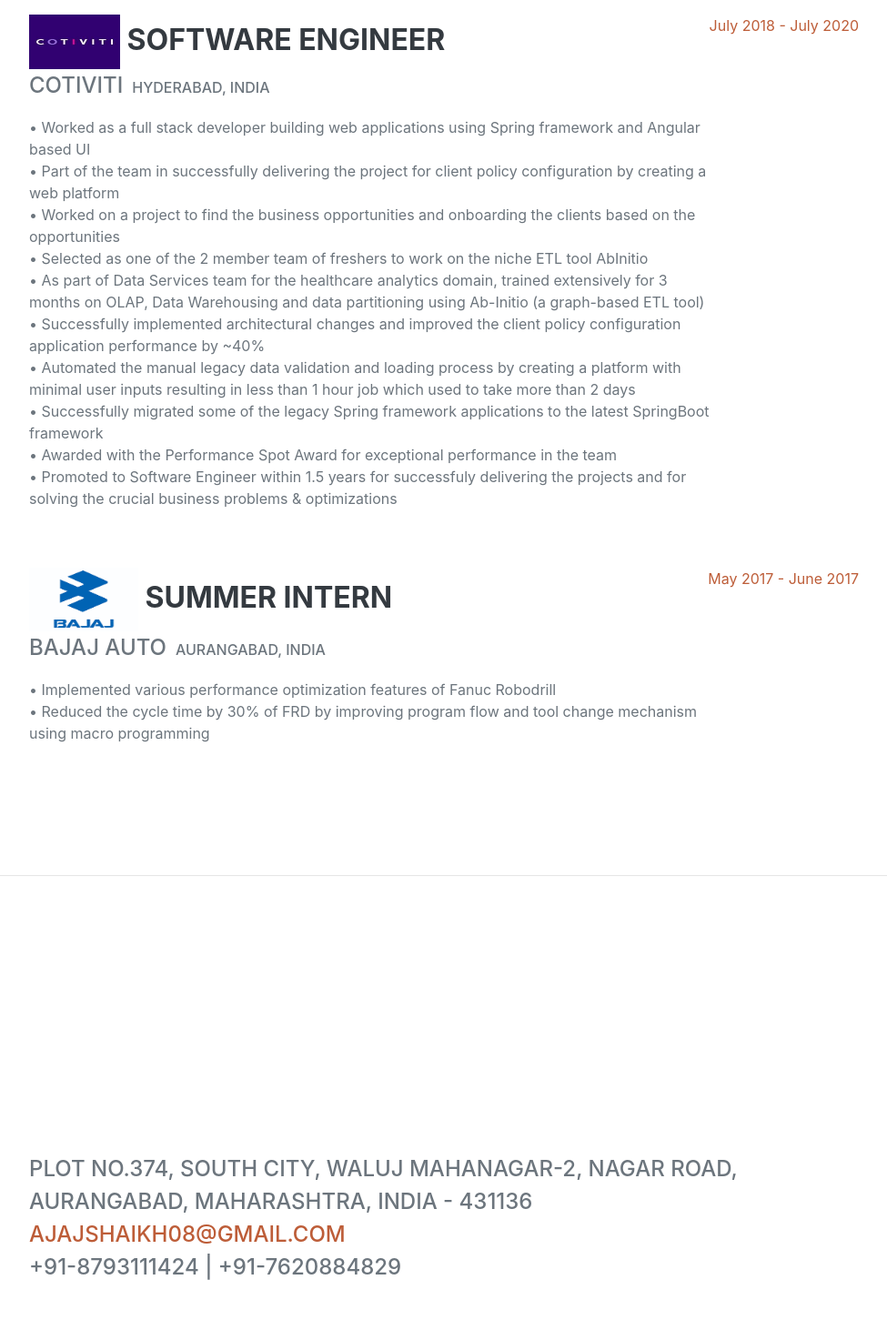
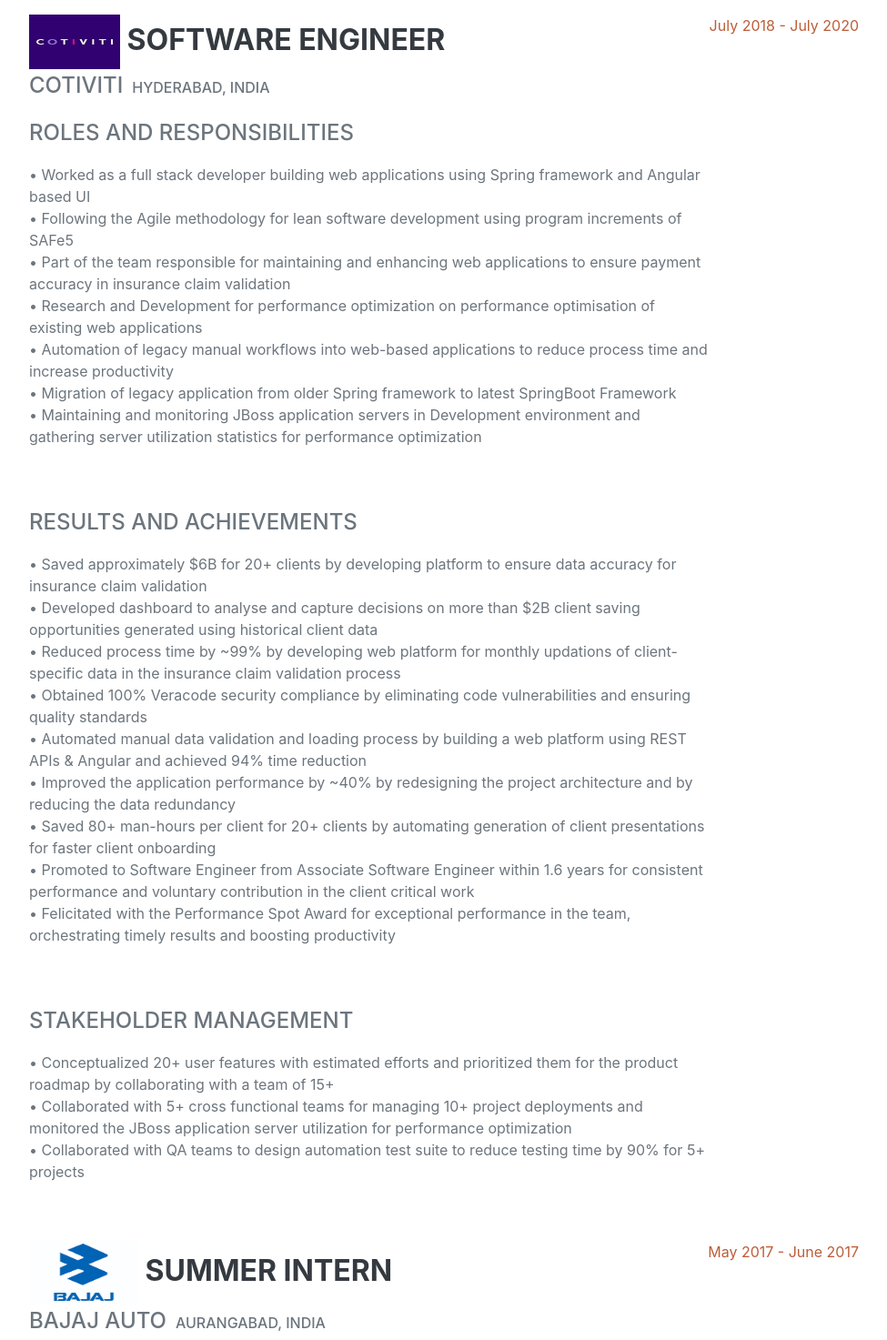
Before and after one commit to ajajshaikh/AjajShaikh.github.io, a plain HTML site: page index.html in a window 1280 px wide. Shown: the part 980-2453 px from the top of the page at 91% size, without its empty margins (288-1263 px from the left). Drawn offline with nearby package versions, Linux system fonts and the light colour scheme; a web font is replaced by a local one.

Commit message:
Added workex
Added workex

```diff
--- a/index.html
+++ b/index.html
@@ -60,7 +60,7 @@
                   <div class="d-flex flex-column flex-md-row justify-content-between">
                       <div class="flex-grow-1">
                           <h3 class="mb-0"><span><img src="assets/img/COEP.png" width="100" height="60"></span>   College of Engineering Pune  <span class="subheading mb-3">Pune, MH, India</span></h3>
-                          <div class="subheading mb-3">Bachelor of Technology (B.Tech)</div>
+                          <div class="subheading mb-3">Bachelor of Technology (B.Tech)<span class="location">Electronics and Telecommunication</span></div>
                           <p>GPA: 8.13/10</p>
                       </div>
                       <div class="flex-shrink-0"><span class="text-primary">July 2014 - May 2018</span></div>
@@ -77,18 +77,36 @@
                         <div class="flex-grow-1">
                             <h3 class="mb-0"><span><img src="assets/img/Cotiviti.jpg" width="100" height="60"></span>   Software Engineer</h3>
                             <div class="subheading mb-3">Cotiviti<span class="location">Hyderabad, India</span></div>
+                            <div class="subheading mb-3">Roles and Responsibilities</div>
                             <p>
                               •	Worked as a full stack developer building web applications using Spring framework and Angular based UI<br>
-                              •	Part of the team in successfully delivering the project for client policy configuration by creating a web platform<br>
-                              •	Worked on a project to find the business opportunities and onboarding the clients based on the opportunities <br>
-                              •	Selected as one of the 2 member team of freshers to work on the niche ETL tool AbInitio<br>
-                              •	As part of Data Services team for the healthcare analytics domain, trained extensively for 3 months on OLAP, Data Warehousing and data partitioning using Ab-Initio (a graph-based ETL tool)<br>
-                              •	Successfully implemented architectural changes and improved the client policy configuration application performance by ~40%<br>
-                              •	Automated the manual legacy data validation and loading process by creating a platform with minimal user inputs resulting in less than 1 hour job which used to take more than 2 days <br>
-                              •	Successfully migrated some of the legacy Spring framework applications to the latest SpringBoot framework<br>
-                              •	Awarded with the Performance Spot Award for exceptional performance in the team<br>
-                              •	Promoted to Software Engineer within 1.5 years for successfuly delivering the projects and for solving the crucial business problems & optimizations<br>
-                            </p>
+                              •	Following the Agile methodology for lean software development using program increments of SAFe5<br>
+                              •	Part of the team responsible for maintaining and enhancing web applications to ensure payment accuracy in insurance claim validation <br>
+                              •	Research and Development for performance optimization on performance optimisation of existing web applications<br>
+                              •	Automation of legacy manual workflows into web-based applications to reduce process time and increase productivity<br>
+                              •	Migration of legacy application from older Spring framework to latest SpringBoot Framework<br>
+                              •	Maintaining and monitoring JBoss application servers in Development environment and gathering server utilization statistics for performance optimization <br>
+                           </p>
+                           <br></br>
+                           <div class="subheading mb-3">Results and Achievements</div>
+                           <p>
+                             •	Saved approximately $6B for 20+ clients by developing platform to ensure data accuracy for insurance claim validation<br>
+                             •	Developed dashboard to analyse and capture decisions on more than $2B client saving opportunities generated using historical client data<br>
+                             •	Reduced process time by ~99% by developing web platform for monthly updations of client-specific data in the insurance claim validation process<br>
+                             •	Obtained 100% Veracode security compliance by eliminating code vulnerabilities and ensuring quality standards <br>
+                             •	Automated manual data validation and loading process by building a web platform using REST APIs & Angular and achieved 94% time reduction<br>
+                             •	Improved the application performance by ~40% by redesigning the project architecture and by reducing the data redundancy<br>
+                             •	Saved 80+ man-hours per client for 20+ clients by automating generation of client presentations for faster client onboarding<br>
+                             •	Promoted to Software Engineer from Associate Software Engineer within 1.6 years for consistent performance and voluntary contribution in the client critical work <br>
+                             •	Felicitated with the Performance Spot Award for exceptional performance in the team, orchestrating timely results and boosting productivity<br>
+                           </p>
+                           <br></br>
+                           <div class="subheading mb-3">Stakeholder Management</div>
+                           <p>
+                             •	Conceptualized 20+ user features with estimated efforts and prioritized them for the product roadmap by collaborating with a team of 15+<br>
+                             •	Collaborated with 5+ cross functional teams for managing 10+ project deployments and monitored the JBoss application server utilization for performance optimization<br>
+                             •	Collaborated with QA teams to design automation test suite to reduce testing time by 90% for 5+ projects<br>
+                           </p>
                         </div>
                         <div class="flex-shrink-0"><span class="text-primary">July 2018 - July 2020</span></div>
                     </div>
@@ -96,8 +114,9 @@
                         <div class="flex-grow-1">
                             <h3 class="mb-0"><span><img src="assets/img/Bajaj.PNG" alt="Simply Easy Learning" width="120" height="70"></span>   Summer Intern</h3>
                             <div class="subheading mb-3">Bajaj Auto<span class="location">Aurangabad, India</span></div>
-                            <p>•  Implemented various performance optimization features of Fanuc Robodrill<br>
-                              •	Reduced the cycle time by 30% of FRD by improving program flow and tool change mechanism using macro programming
+                            <p>• Carried out secondary research on the implementation of 5+ performance optimization features such as Nano Interpolation, Thermal Displacement Compensation and Machining modes of Fanuc Robodrill<br>
+                              •	Identified the scope for performance optimization and boosting overall productivity by exploring program flow optimization techniques using macro programming
+                              •	Formulated strategy to reduce the cycle time of FRD by ~3 seconds by improving program flow and tool change mechanism using macro programming
                              </p>
                         </div>
                         <div class="flex-shrink-0"><span class="text-primary">May 2017 - June 2017</span></div>
```
